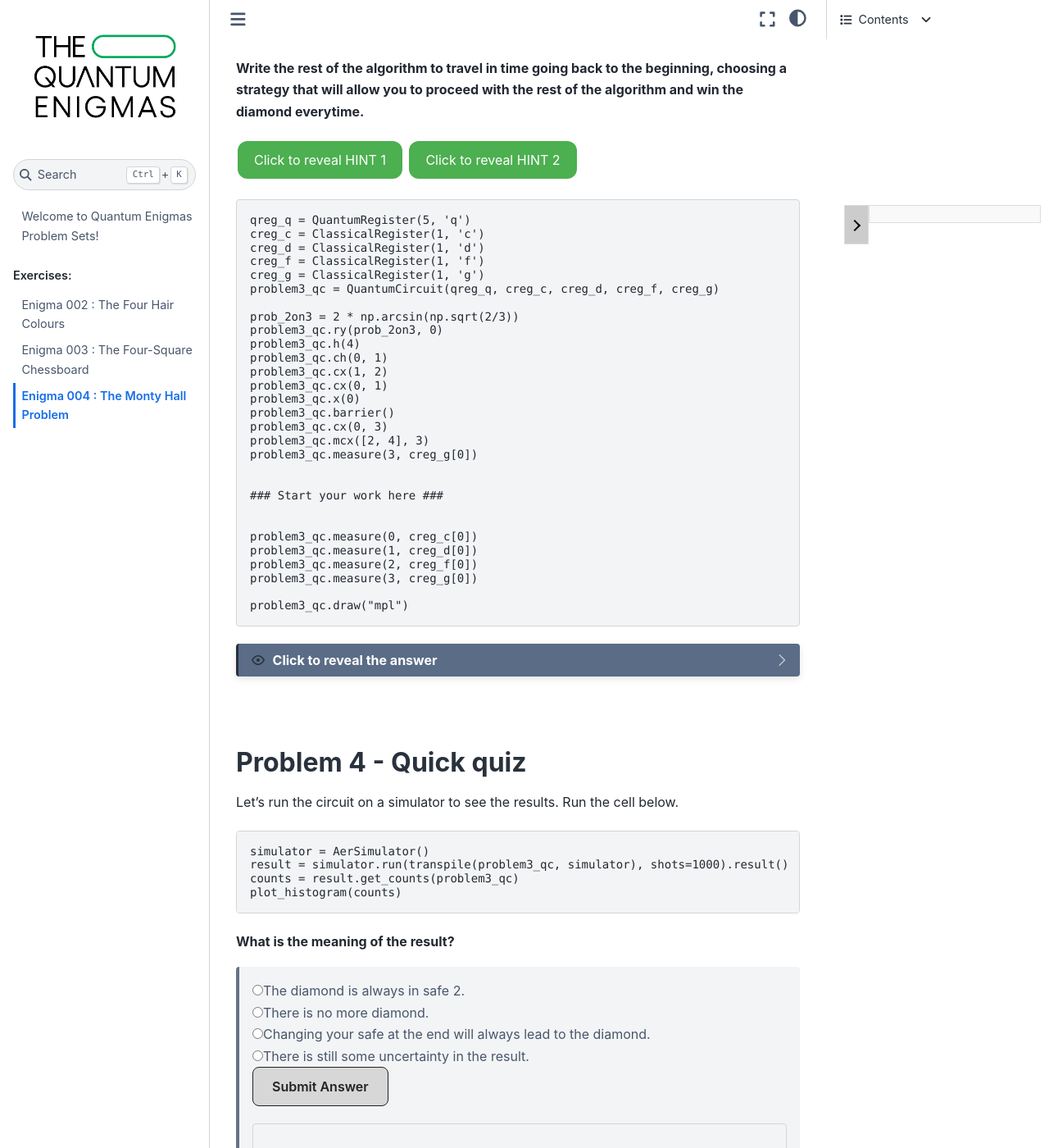
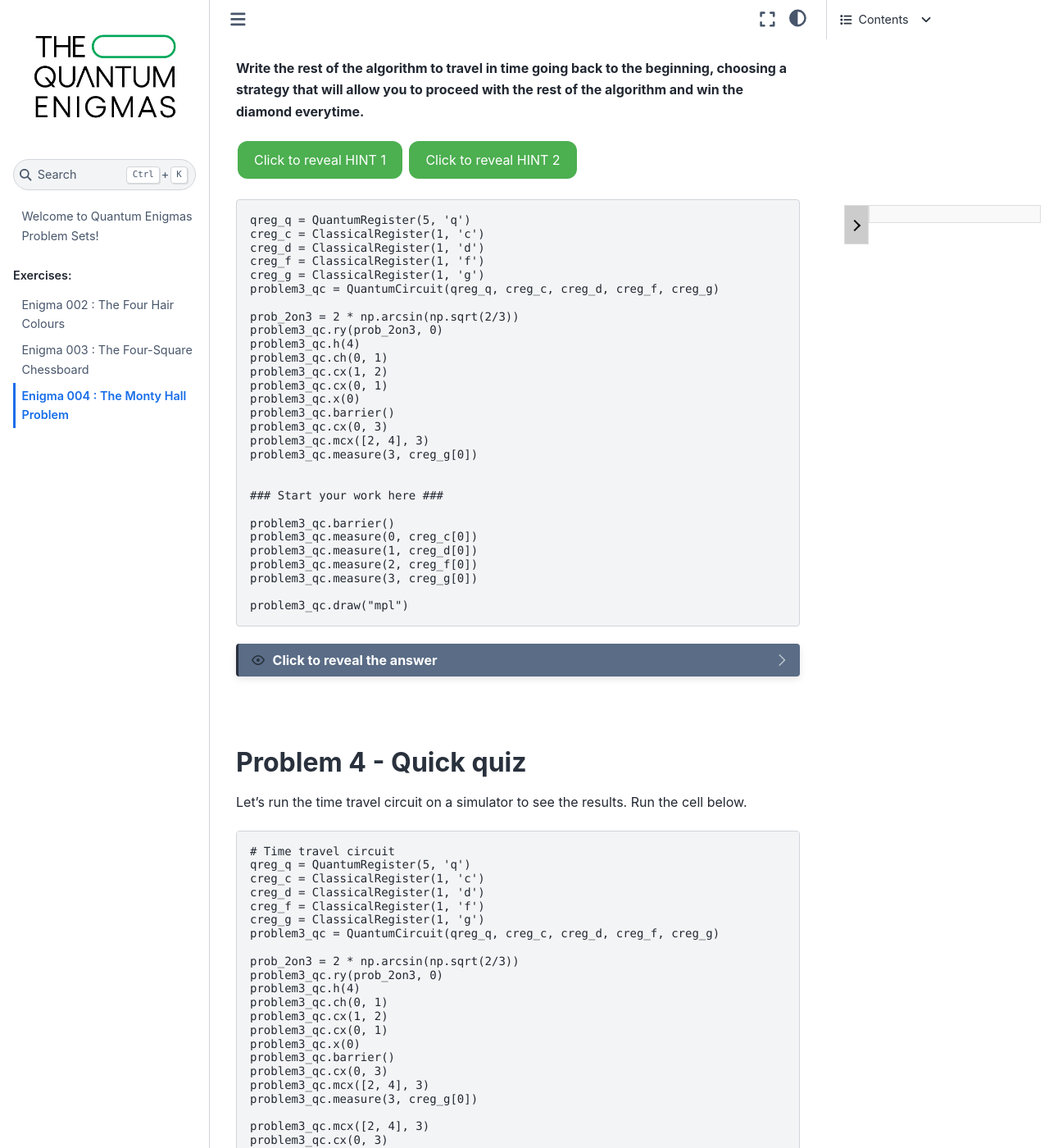
Before and after one commit to algolab-quantique/quantum-enigmas, a Sphinx documentation site: the page built from documentation/source/enigmas/enigma4.rst, in a window 1280 px wide and 1400 px high, scrolled down 4114 px. Shown: the whole window at 82% size. Built offline with Sphinx 7.4.7 and the Sphinx Book theme 1.1.4, drawn with Linux system fonts in a browser that asks for light colours; comment, search, counter and statistics services are not loaded; some of the changed text lies outside the part shown.

Commit message:
Finished Enigma 4 and made so you can't edit the installation and import cells.

```diff
--- a/documentation/source/enigmas/enigma2.rst
+++ b/documentation/source/enigmas/enigma2.rst
@@ -53,7 +53,7 @@
 
 .. raw:: html
 
-    <pre data-executable="true" data-language="python">
+    <pre data-executable="true" data-language="python" data-readonly>
     import sys
     !{sys.executable} -m pip install qiskit==1.1.1
     !{sys.executable} -m pip install qiskit_aer==0.14.2
@@ -64,7 +64,7 @@
 
 .. raw:: html
 
-    <pre data-executable="true" data-language="python">
+    <pre data-executable="true" data-language="python" data-readonly>
     import numpy as np
     from qiskit import QuantumCircuit, ClassicalRegister, QuantumRegister, transpile
     from qiskit.visualization import plot_histogram
--- a/documentation/source/enigmas/enigma3.rst
+++ b/documentation/source/enigmas/enigma3.rst
@@ -52,7 +52,7 @@
 
 .. raw:: html
 
-    <pre data-executable="true" data-language="python">
+    <pre data-executable="true" data-language="python" data-readonly>
     import sys
     !{sys.executable} -m pip install qiskit==1.1.1
     !{sys.executable} -m pip install qiskit_aer==0.14.2
@@ -63,7 +63,7 @@
 
 .. raw:: html
 
-    <pre data-executable="true" data-language="python">
+    <pre data-executable="true" data-language="python" data-readonly>
     import numpy as np
     from qiskit import QuantumCircuit, ClassicalRegister, QuantumRegister, transpile
     from qiskit.visualization import plot_histogram
--- a/documentation/source/enigmas/enigma4.rst
+++ b/documentation/source/enigmas/enigma4.rst
@@ -58,7 +58,7 @@
 
 .. raw:: html
 
-    <pre data-executable="true" data-language="python">
+    <pre data-executable="true" data-language="python" data-readonly>
     import sys
     !{sys.executable} -m pip install qiskit==1.1.1
     !{sys.executable} -m pip install qiskit_aer==0.14.2
@@ -69,7 +69,7 @@
 
 .. raw:: html
 
-    <pre data-executable="true" data-language="python">
+    <pre data-executable="true" data-language="python" data-readonly>
     import numpy as np
     from qiskit import QuantumCircuit, ClassicalRegister, QuantumRegister, transpile
     from qiskit.visualization import plot_histogram
@@ -273,7 +273,7 @@
 
     ### Start your work here ###
 
-    problem_qc1.draw("mpl")
+    problem1_qc.draw("mpl")
     </pre>
 
 .. dropdown:: Click to reveal the answer
@@ -447,7 +447,7 @@
 
 One very important aspect of quantim computing is that all quantum logic gates have an inverse. This means that it is possible to simulate time traveling by going to the end of an algorithm and coming back at the start simply using the inverse of every gate in a backward manner.
 
-The following circuit shows the algorithm seen in the video with an extra qubit used for deciding which door will be opened in the case the diamond is in safe 2 at the beginning (and assuming that you initially chose safe 2). The circuit has been written up to the point in time a safe has been opened by Kettu.
+The following circuit shows the algorithm seen in the video with an extra qubit used for deciding which door will be opened in the case the diamond is in safe 2 at the beginning **(and assuming that you initially chose safe 2)**. The circuit has been written up to the point in time a safe has been opened by Kettu.
 
 .. code:: python
 
@@ -533,7 +533,7 @@
 
     ### Start your work here ###
 
-
+    problem3_qc.barrier()
     problem3_qc.measure(0, creg_c[0])
     problem3_qc.measure(1, creg_d[0])
     problem3_qc.measure(2, creg_f[0])
@@ -574,9 +574,8 @@
         problem3_qc.swap(1, 2).c_if(creg_g, 1)
         problem3_qc.cx(0, 3)
         problem3_qc.mcx([2, 4], 3)
+
         problem3_qc.barrier()
-
-
         problem3_qc.measure(0, creg_c[0])
         problem3_qc.measure(1, creg_d[0])
         problem3_qc.measure(2, creg_f[0])
@@ -597,11 +596,46 @@
 **Problem 4 - Quick quiz**
 --------------------------
 
-Let's run the circuit on a simulator to see the results. Run the cell below.
+Let's run the time travel circuit on a simulator to see the results. Run the cell below.
 
 .. raw:: html
 
     <pre data-executable="true" data-language="python">
+    # Time travel circuit
+    qreg_q = QuantumRegister(5, 'q')
+    creg_c = ClassicalRegister(1, 'c')
+    creg_d = ClassicalRegister(1, 'd')
+    creg_f = ClassicalRegister(1, 'f')
+    creg_g = ClassicalRegister(1, 'g')
+    problem3_qc = QuantumCircuit(qreg_q, creg_c, creg_d, creg_f, creg_g)
+
+    prob_2on3 = 2 * np.arcsin(np.sqrt(2/3))
+    problem3_qc.ry(prob_2on3, 0)
+    problem3_qc.h(4)
+    problem3_qc.ch(0, 1)
+    problem3_qc.cx(1, 2)
+    problem3_qc.cx(0, 1)
+    problem3_qc.x(0)
+    problem3_qc.barrier()
+    problem3_qc.cx(0, 3)
+    problem3_qc.mcx([2, 4], 3)
+    problem3_qc.measure(3, creg_g[0])
+
+    problem3_qc.mcx([2, 4], 3)
+    problem3_qc.cx(0, 3)
+    problem3_qc.barrier()
+    problem3_qc.swap(0, 2).c_if(creg_g, 0)
+    problem3_qc.swap(1, 2).c_if(creg_g, 1)
+    problem3_qc.cx(0, 3)
+    problem3_qc.mcx([2, 4], 3)
+
+    problem3_qc.barrier()
+    problem3_qc.measure(0, creg_c[0])
+    problem3_qc.measure(1, creg_d[0])
+    problem3_qc.measure(2, creg_f[0])
+    problem3_qc.measure(3, creg_g[0])
+
+    # Executing the circuit on a simulator
     simulator = AerSimulator()
     result = simulator.run(transpile(problem3_qc, simulator), shots=1000).result()
     counts = result.get_counts(problem3_qc)
@@ -690,10 +724,9 @@
     <script>
         // List of answers
         const answersQ1 = [
-            { id: 'q1a', value: 'a', text: 'Changing your safe at the end will always lead to the diamond.' },
-            { id: 'q1b', value: 'b', text: 'There is still some uncertainty in the result.' },
-            { id: 'q1c', value: 'c', text: 'The diamond is always in safe 2.' },
-            { id: 'q1d', value: 'd', text: 'There is no more diamond.' }
+            { id: 'q1a', value: 'a', text: 'You always choose a safe the diamond is not in.' },
+            { id: 'q1b', value: 'b', text: 'The diamond is always in safe 2.' },
+            { id: 'q1c', value: 'c', text: 'There is no more diamond.' }
         ];
 
         // Function to shuffle the answers
@@ -732,19 +765,15 @@
             const selectedAnswer = document.querySelector('input[name="q1"]:checked');
             if (selectedAnswer) {
                 if (selectedAnswer.value === 'a') {
-                    log.textContent = 'Correct!';
+                    log.innerHTML = 'Correct! The result shows that there are only 2 possible states: either the diamond is in safe 0 and safe 1 is open, or safe 1 has the diamond and safe 0 is open. Since we are assuming you initially chose safe 2, you always win by switching safes at the end. The result might suggest that the diamond in never in safe 2, but that is not the case. In the circuit, when the diamond is in safe 2-meaning you will lose-we use conditional SWAP gates to interchange the &#8739;1&#10217; state of <em>q</em><sub>2</sub> with the &#8739;0&#10217; state of <em>q</em><sub>0</sub> or <em>q</em><sub>1</sub>, depending on which door will be opened, ensuring that you always win. This operation may seem like we are moving the diamond to a different safe, but that wouldn\'t make sense in the context of the problem. Instead, you can think of it as swapping the positions of the safes without changing your initial choice. Essentially, you\'re keeping your hand on the same safe position (which started as safe 2), but the safes have been rearranged so that your hand is now on the safe that was open in the past, ensuring that your choice is correct.';
                     log.classList.remove('incorrect-answer');
                     log.classList.add('correct-answer');
                 } else if (selectedAnswer.value === 'b') {
-                    log.textContent = 'Incorrect! b';
+                    log.innerHTML = 'Incorrect! In the 2 possible states, the first 3 qubits (starting from the right) are in the state &#8739;100&#10217; or &#8739;010&#10217;, meaning the diamond is in safe 0 or 1. <b>However, that does not mean the diamond is never in safe 2. See the correct answer for more details.</b>';
                     log.classList.remove('correct-answer');
                     log.classList.add('incorrect-answer');
                 } else if (selectedAnswer.value === 'c') {
-                    log.textContent = 'Incorrect! c';
-                    log.classList.remove('correct-answer');
-                    log.classList.add('incorrect-answer');
-                } else if (selectedAnswer.value === 'd') {
-                    log.textContent = 'Incorrect! d';
+                    log.innerHTML = 'Incorrect! If there was no diamond, then first 3 qubits (starting from the right) would be in the &#8739;0&#10217; state.';
                     log.classList.remove('correct-answer');
                     log.classList.add('incorrect-answer');
                 }
```
Also changed, not shown: 1 other file.
